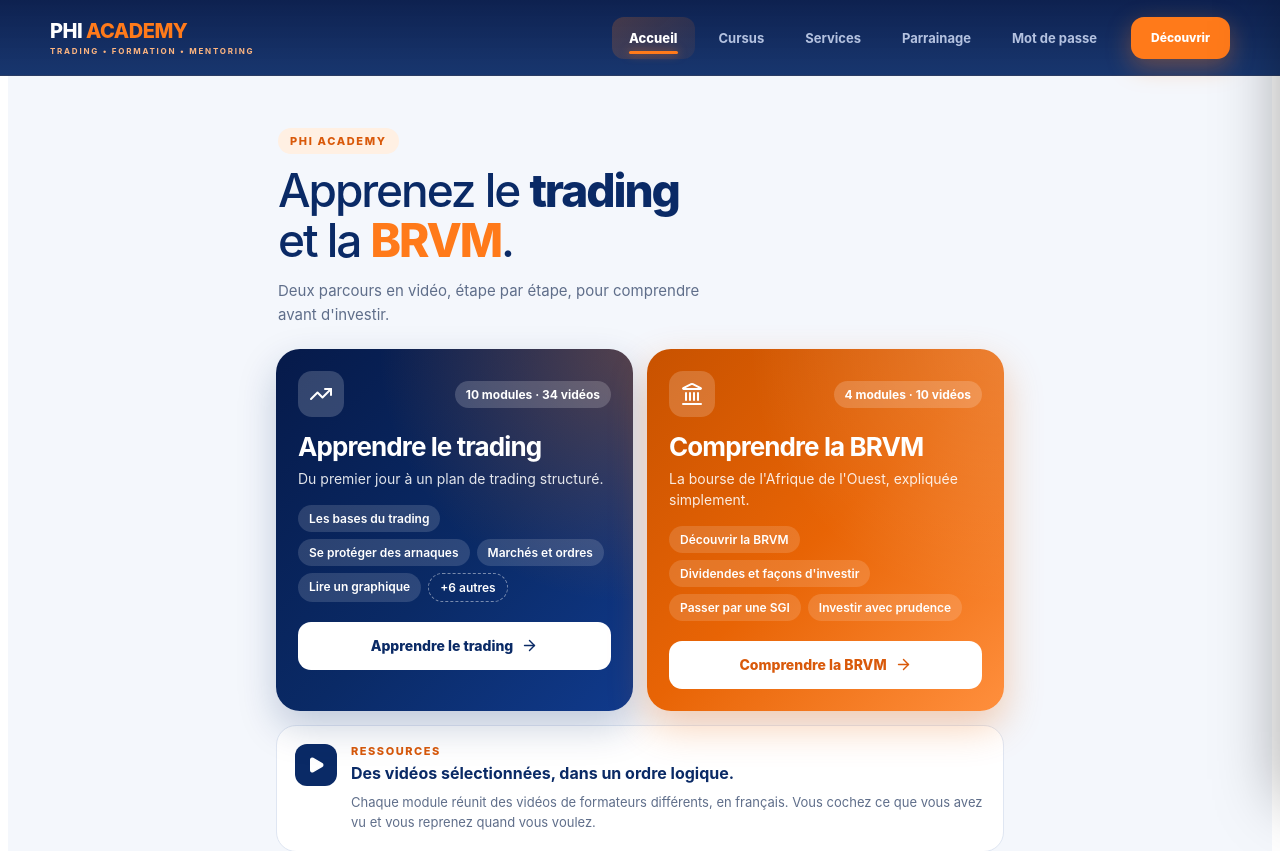
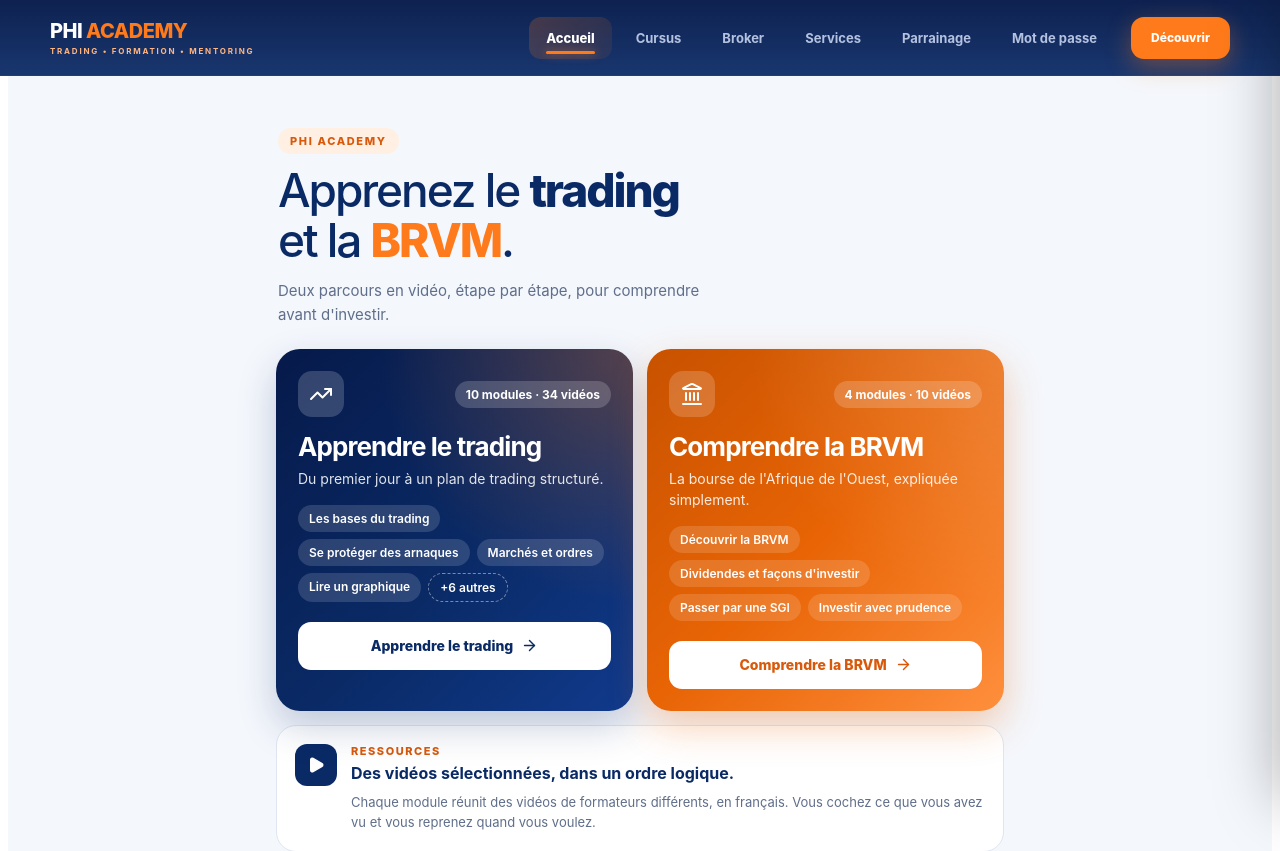
Before and after one commit to PHI-Agencies/Phiacademy, a React (Vite) app: page / in a window 1280 px wide. Shown: the top 851 px of the page. Built offline with nearby package versions, Linux system fonts and the light colour scheme.

Commit message:
Update Navbar.jsx

```diff
--- a/src/components/Navbar.jsx
+++ b/src/components/Navbar.jsx
@@ -27,6 +27,10 @@ function Navbar() {
     {
       label: "Cursus",
       path: "/cursus",
+    },
+    {
+      label: "Broker",
+      path: "/broker",
     },
     {
       label: "Services",
```
